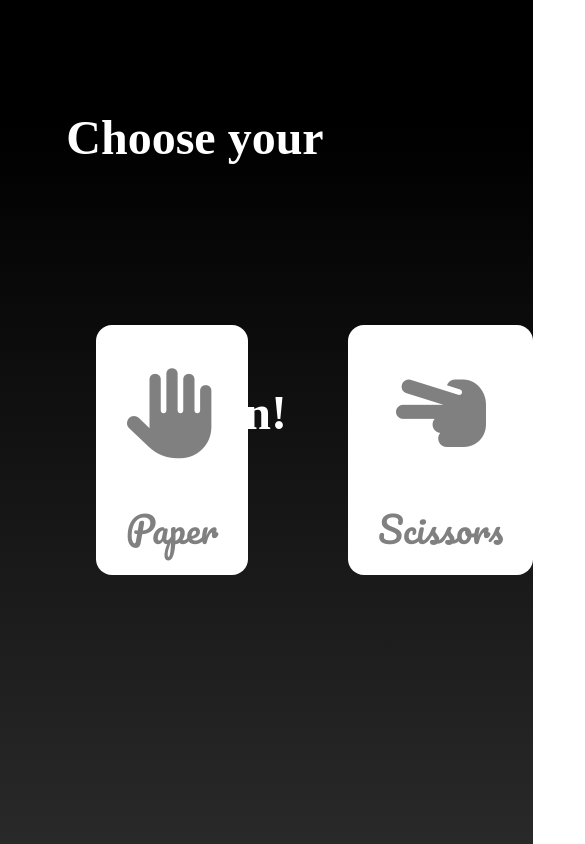
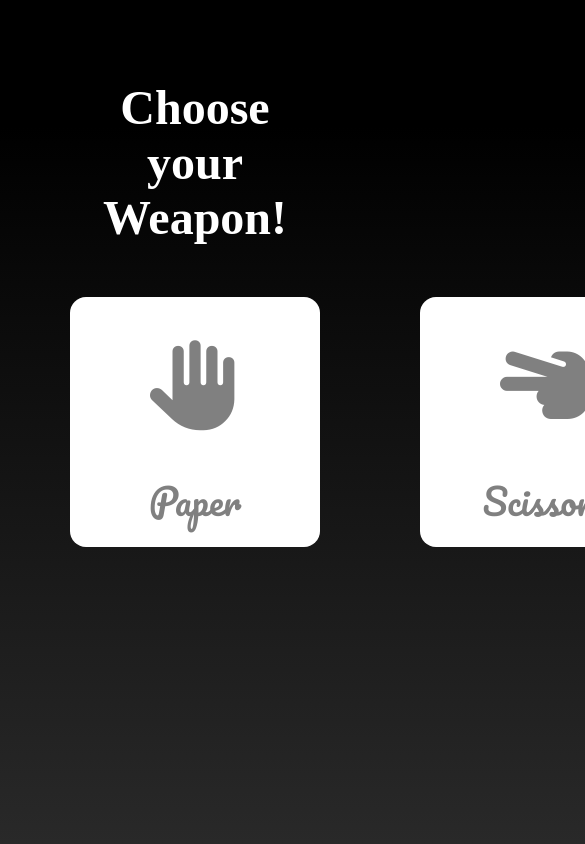
Before and after one commit to Krispie7/rock-paper-scissors, a plain HTML site: page index.html in a window 390 px wide. Shown: the top 844 px of the page, 585 px wide, since content can reach past the window. Drawn offline with Linux system fonts and the light colour scheme.

Commit message:
restyled for better responsivity

```diff
--- a/styles.css
+++ b/styles.css
@@ -8,19 +8,23 @@ body{
     height:100vh;
     width:100vw;
     background: linear-gradient(black 15%, rgb(41, 41, 41) );
+    padding:5rem
 }
 
 h1{
     color:white;
     text-align: center;
-    height: 275px;
-    line-height: 275px;
+    height: 5rem;
     font-size: 48px;
 }
 
 #container{
     display: flex;
     justify-content: center;
+    position:absolute;
+    top:50%;
+    left:50%;
+    transform:translate(-50%, -50%);
 }
 .choiceContainer{
     position:relative;
```
